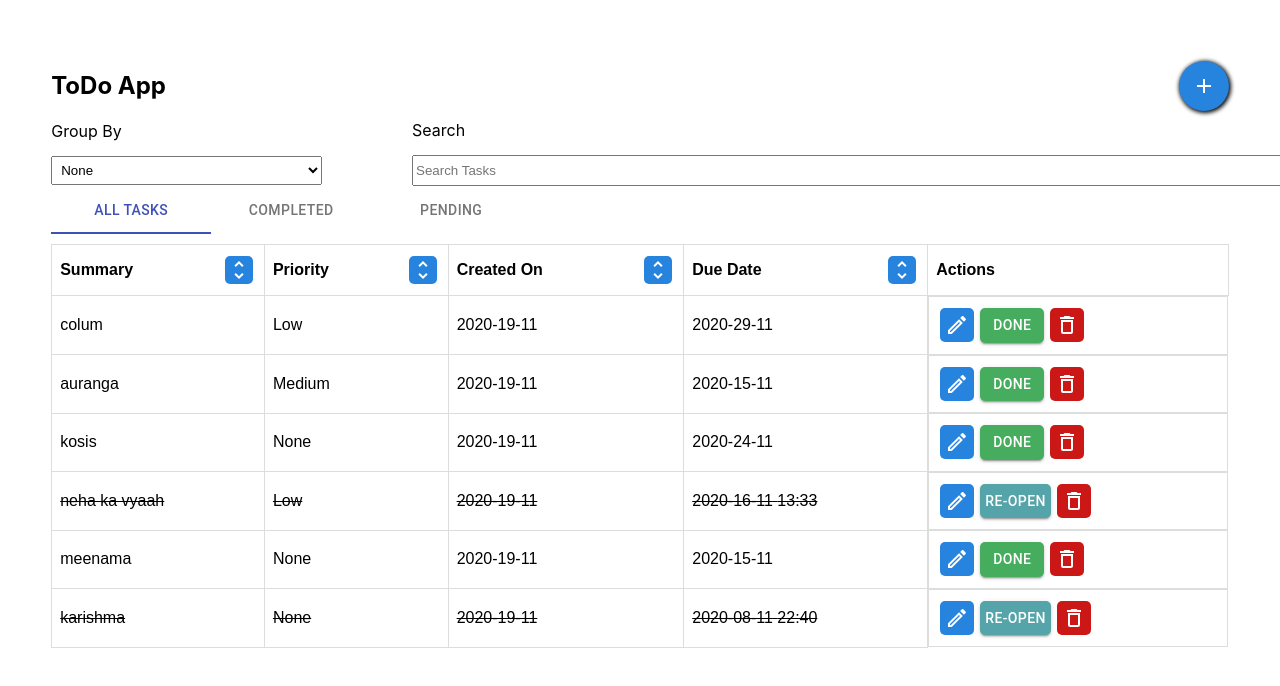
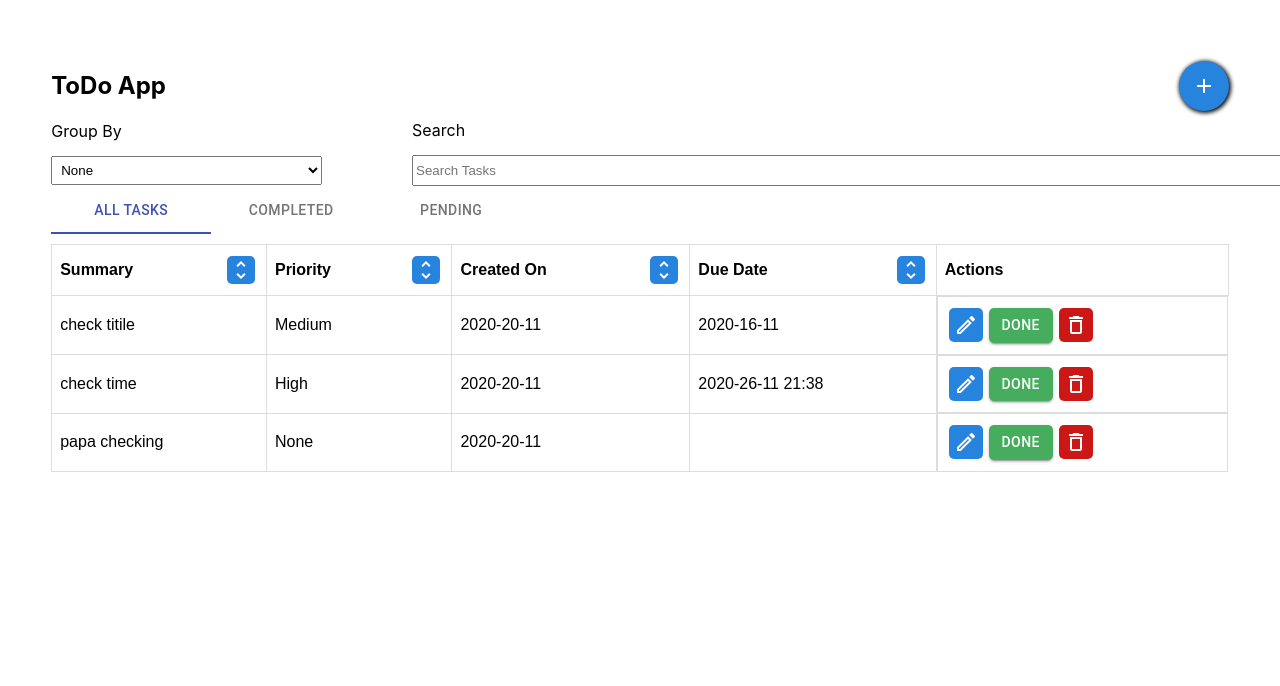
Before and after one commit to jyotsana-khaparde/maxxton-todo-frontend, a React (Create React App) app in the folder maxxton-todo-frontend/: page / in a window 1280 px wide. Shown: the top 686 px of the page. Built offline with nearby package versions, Linux system fonts and the light colour scheme; data requests are answered from the project's data file.

Commit message:
vlidate dueDate

```diff
--- a/maxxton-todo-frontend/db.json
+++ b/maxxton-todo-frontend/db.json
@@ -1,63 +1,33 @@
 {
   "tasks": [
     {
-      "id": "4813811a-175e-4a5e-955d-cb58c57dff8c",
+      "id": "97c96dbb-20e6-4a51-9938-36943cb9ee82",
       "CurrentState": "Pending",
-      "Title": "colum",
-      "Description": "colum Description",
-      "CreatedAt": "2020-11-19T16:59:30.837Z",
-      "DueDate": "2020-11-29",
-      "DueTime": "",
-      "Priority": "Low"
-    },
-    {
-      "id": "c4a8e9c9-172c-4fe7-9ee8-5efb561651e9",
-      "CurrentState": "Pending",
-      "Title": "auranga",
-      "Description": "auranga Description",
-      "CreatedAt": "2020-11-19T17:00:10.204Z",
-      "DueDate": "2020-11-15",
+      "Title": "check titile",
+      "Description": "check titile Description",
+      "CreatedAt": "2020-11-20T01:07:31.914Z",
+      "DueDate": "2020-11-16",
       "DueTime": "",
       "Priority": "Medium"
     },
     {
-      "id": "3f448c63-717d-48fb-bf0d-de1dadd0d201",
+      "id": "99dca1fa-ce68-499e-a2d9-045b73eaf39d",
       "CurrentState": "Pending",
-      "Title": "kosis",
-      "Description": "kosis Description",
-      "CreatedAt": "2020-11-19T17:02:34.570Z",
-      "DueDate": "2020-11-24",
-      "DueTime": "",
-      "Priority": "None"
+      "Title": "check time",
+      "Description": "check time Description",
+      "CreatedAt": "2020-11-20T01:08:15.127Z",
+      "DueDate": "2020-11-26",
+      "DueTime": "21:38",
+      "Priority": "High"
     },
     {
-      "id": "143da5cb-0d0b-4f8a-b920-26b50985bc21",
-      "CurrentState": "Done",
-      "Title": "neha ka vyaah",
-      "Description": "neha ka vyaah Description",
-      "CreatedAt": "2020-11-19T17:03:11.656Z",
-      "DueDate": "2020-11-16",
-      "DueTime": "13:33",
-      "Priority": "Low"
-    },
-    {
-      "id": "df35d6c3-88c3-4eba-85ed-2313a5b020b2",
+      "id": "88c30cb0-3b72-4fbe-9635-52c3dcda9937",
       "CurrentState": "Pending",
-      "Title": "meenama",
-      "Description": "meenama Description",
-      "CreatedAt": "2020-11-19T17:06:54.132Z",
-      "DueDate": "2020-11-15",
+      "Title": "papa checking",
+      "Description": "papa checking Description",
+      "CreatedAt": "2020-11-20T01:08:42.359Z",
+      "DueDate": "",
       "DueTime": "",
-      "Priority": "None"
-    },
-    {
-      "id": "75d14a0c-bb81-48d6-b1a5-680a65bab4b2",
-      "CurrentState": "Done",
-      "Title": "karishma",
-      "Description": "karishma Description",
-      "CreatedAt": "2020-11-19T17:07:41.150Z",
-      "DueDate": "2020-11-08",
-      "DueTime": "22:40",
       "Priority": "None"
     }
   ]
--- a/maxxton-todo-frontend/src/components/list.js
+++ b/maxxton-todo-frontend/src/components/list.js
@@ -152,7 +152,7 @@ class ListPage extends Component {
                                     {moment(dataLists.CreatedAt).format("YYYY-DD-MM")}
                                 </td>
                                 <td style={{border: '1px solid #dddddd', textAlign: 'left', padding: 8, textDecoration: dataLists.CurrentState === 'Done' ? 'line-through' : 'none'}}>
-                                    {moment(dataLists.DueDate).format("YYYY-DD-MM") || null} {dataLists.DueTime || null}
+                                    {!dataLists.DueDate && !dataLists.DueTime ? null : moment(dataLists.DueDate).format("YYYY-DD-MM") +"  "+ dataLists.DueTime}
                                 </td>
                                 <td style={{border: '1px solid #dddddd', textAlign: 'left', padding: 8, display: 'flex'}}>
                                     <EditOutlinedIcon
```
